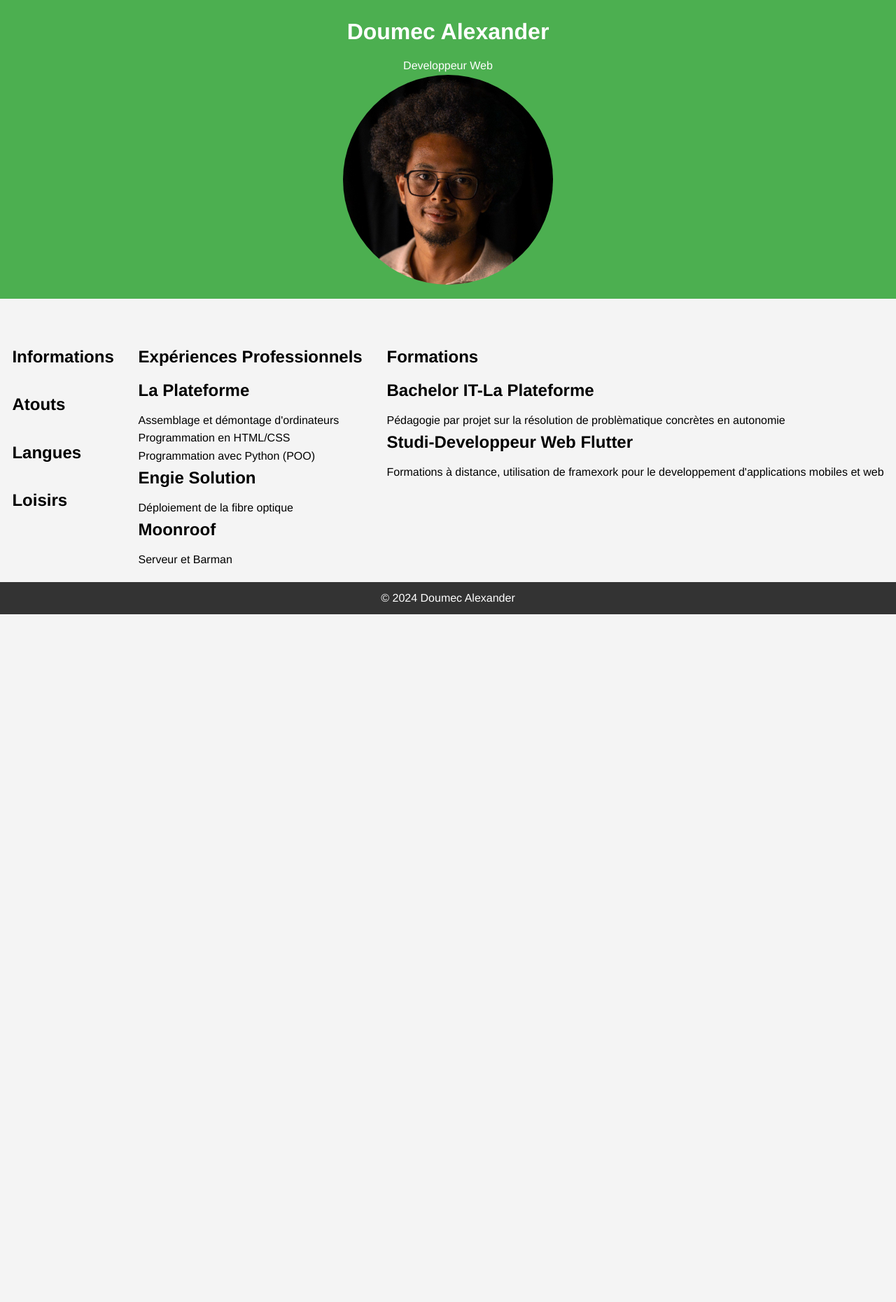
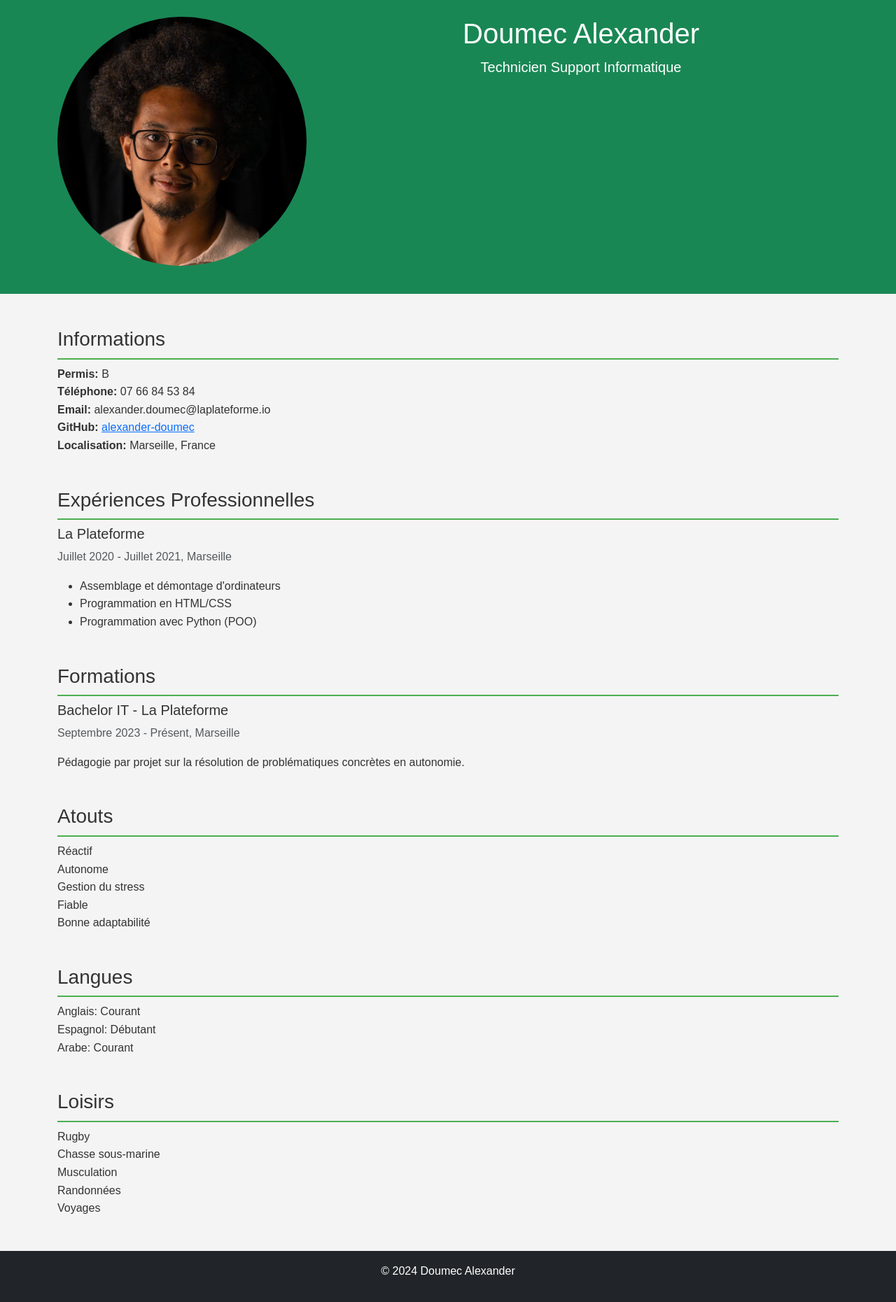
Before and after one commit to alexander-doumec/cv-, a PHP site: page / in a window 1280 px wide. Shown: the whole page at 70% size. Before the commit the page ends 878 px from the top, so only its background shows below. Run offline with PHP 8.4, Linux system fonts and the light colour scheme.

Commit message:
update 2.0

```diff
--- a/Assets/Css/style.css
+++ b/Assets/Css/style.css
@@ -1,78 +1,12 @@
-* {
-    margin: 0;
-    padding: 0;
-    box-sizing: border-box;
+body {
+    font-family: Arial, sans-serif;
+    line-height: 1.6;
+    background-color: #f4f4f4;
+    color: #333;
 }
 
-@media (max-width: 768px) {
-    .profile img {
-        width: 100px;
-        height: 100px
-    }
-    body {
-        font-size: 14px
-    }
+h2 {
+    border-bottom: 2px solid #4CAF50;
+    padding-bottom: 10px;
+    margin-bottom: 20px;
 }
-
-body {
-    font-family: 'Franklin Gothic Medium', 'Arial Narrow', Arial, sans-serif ;
-    line-height: 1.6;
-    background-color: #f4f4f4;
-    margin: 0;
-    padding: 0;
-}
-
-header {
-    background-color: #4CAF50;
-    color: white;
-    padding: 20px 0;
-    text-align: center;
-}
-
-.profile {
-    display: flex;
-    flex-direction: column;
-    align-items: center;
-}
-
-.profile img {
-    border-radius: 50%;
-    height: 300px;
-
-    }
-
-.sidebar {
-        display: flex;
-        flex-direction: column;
-
-    }
-
-.conteneur {
-    display: flex;
-    justify-content: space-around;
-    margin-top: 5%;
-}
-
-    .professional{
-        display: flex;
-        align-items: center;
-    }
-h1, h2, h3 {
-        margin: 0;
-        padding-bottom: 10px;
-    }
-
-main {
-        padding: 20 px;
-    }
-
-section {
-        margin-bottom: 20px;
-    }
-
-footer {
-        background-color: #333;
-        color: white;
-        text-align: center;
-        padding: 10px 0;
-    }
--- a/index.php
+++ b/index.php
@@ -4,81 +4,95 @@
         <meta charset="UTF-8">
         <meta name="viewport" content="width=device-width, initial-scale=1.0">
         <title>Doumec Alexander</title>
+        <link href="https://cdn.jsdelivr.net/npm/bootstrap@5.3.3/dist/css/bootstrap.min.css" rel="stylesheet">
         <link rel="stylesheet" href="Assets/Css/style.css">
     </head>
 
     <body>
-        <header>
-            <div class="profile">
-                <h1> Doumec Alexander </h1>
-                <p> Developpeur Web </p>
-                <img src="Assets/Picture/phot.jpg" alt="Photo de Doumec">
+    <header class="bg-success text-white text-center py-4">
+        <div class="container">
+            <div class="row">
+                <div class="col-md-4">
+                    <img src="Assets/Picture/phot.jpg" alt="Photo de Doumec Alexander" class="img-fluid rounded-circle mb-3">
+                </div>
+                <div class="col-md-8">
+                    <h1>Doumec Alexander</h1>
+                    <p class="lead">Technicien Support Informatique</p>
+                </div>
+            </div>
         </div>
     </header>
-        <main>
-            <div class="conteneur">
-            <div class="sidebar">
-                <section id="Information">
-                <h2>Informations</h2>
+
+    <main class="container my-5">
+        <section id="informations" class="mb-5">
+            <h2 class="h3">Informations</h2>
+            <ul class="list-unstyled">
+                <li><strong>Permis:</strong> B</li>
+                <li><strong>Téléphone:</strong> 07 66 84 53 84</li>
+                <li><strong>Email:</strong> alexander.doumec@laplateforme.io</li>
+                <li><strong>GitHub:</strong> <a href="https://github.com/alexander-doumec" target="_blank">alexander-doumec</a></li>
+                <li><strong>Localisation:</strong> Marseille, France</li>
+            </ul>
         </section>
 
-                <section id="Atouts">
-                <h1>Atouts</h1>
-
+        <section id="experiences" class="mb-5">
+            <h2 class="h3">Expériences Professionnelles</h2>
+            <div class="mb-3">
+                <h3 class="h5">La Plateforme</h3>
+                <p class="text-muted">Juillet 2020 - Juillet 2021, Marseille</p>
+                <ul>
+                    <li>Assemblage et démontage d'ordinateurs</li>
+                    <li>Programmation en HTML/CSS</li>
+                    <li>Programmation avec Python (POO)</li>
+                </ul>
+            </div>
+            <!-- Ajoutez d'autres expériences de la même manière -->
         </section>
 
-                <section id="Langues">
-                <h1>Langues</h1>
-
+        <section id="formations" class="mb-5">
+            <h2 class="h3">Formations</h2>
+            <div class="mb-3">
+                <h3 class="h5">Bachelor IT - La Plateforme</h3>
+                <p class="text-muted">Septembre 2023 - Présent, Marseille</p>
+                <p>Pédagogie par projet sur la résolution de problématiques concrètes en autonomie.</p>
+            </div>
+            <!-- Ajoutez d'autres formations de la même manière -->
         </section>
 
-                <section id="Loisirs">
-                <h1>Loisirs</h1>
-                </section>
-            </div>
-
-            <section id="professional">
-                <h1>Expériences Professionnels</h1>
-                <div id="Plateforme">
-                    <h2>La Plateforme</h2>
-                    <p>Assemblage et démontage d'ordinateurs</p>
-                    <p>Programmation en HTML/CSS</p>
-                    <p>Programmation avec Python (POO)</p>
-                </div>
-
-                <div id="Engie Solution">
-                    <h2>Engie Solution</h2>
-                    <p>Déploiement de la fibre optique</p>
-                </div>
-
-                <div id="Moonroof">
-                    <h2>Moonroof</h2>
-                    <p>Serveur et Barman</p>
-                </div>
+        <section id="atouts" class="mb-5">
+            <h2 class="h3">Atouts</h2>
+            <ul class="list-unstyled">
+                <li>Réactif</li>
+                <li>Autonome</li>
+                <li>Gestion du stress</li>
+                <li>Fiable</li>
+                <li>Bonne adaptabilité</li>
+            </ul>
         </section>
 
+        <section id="langues" class="mb-5">
+            <h2 class="h3">Langues</h2>
+            <ul class="list-unstyled">
+                <li>Anglais: Courant</li>
+                <li>Espagnol: Débutant</li>
+                <li>Arabe: Courant</li>
+            </ul>
+        </section>
 
-            <section id="Formations">
-                <h1>Formations</h1>
-                <div id="Bachelor">
-                    <h2>Bachelor IT-La Plateforme</h2>
-                    <p>Pédagogie par projet sur la résolution de problèmatique concrètes en autonomie</p>
-                </div>
-
-                <div id="Studi">
-                    <h2>Studi-Developpeur Web Flutter</h2>
-                    <p>Formations à distance, utilisation de framexork pour le developpement d'applications mobiles et web</p>
-                </div>
-
+        <section id="loisirs" class="mb-5">
+            <h2 class="h3">Loisirs</h2>
+            <ul class="list-unstyled">
+                <li>Rugby</li>
+                <li>Chasse sous-marine</li>
+                <li>Musculation</li>
+                <li>Randonnées</li>
+                <li>Voyages</li>
+            </ul>
         </section>
-            </div>
-
     </main>
 
-        <footer>
+    <footer class="bg-dark text-white text-center py-3">
+        <p>&copy; 2024 Doumec Alexander</p>
+    </footer>
 
-        <?php include ("includes/_footer.php"); ?>
-
-        </footer>
 </body>
-</html>
```
Lines whose indentation alone changed are shown as unchanged.
